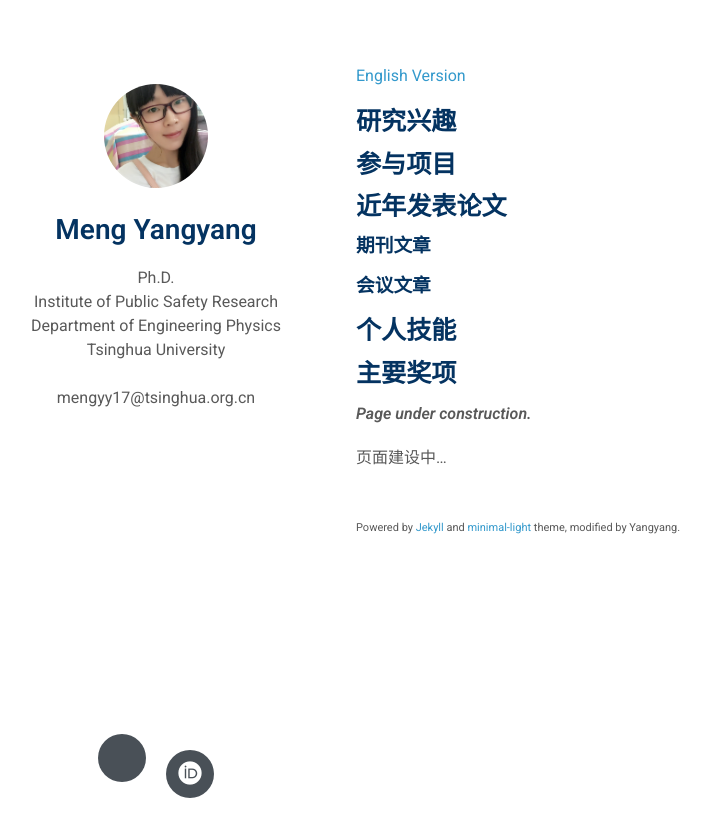
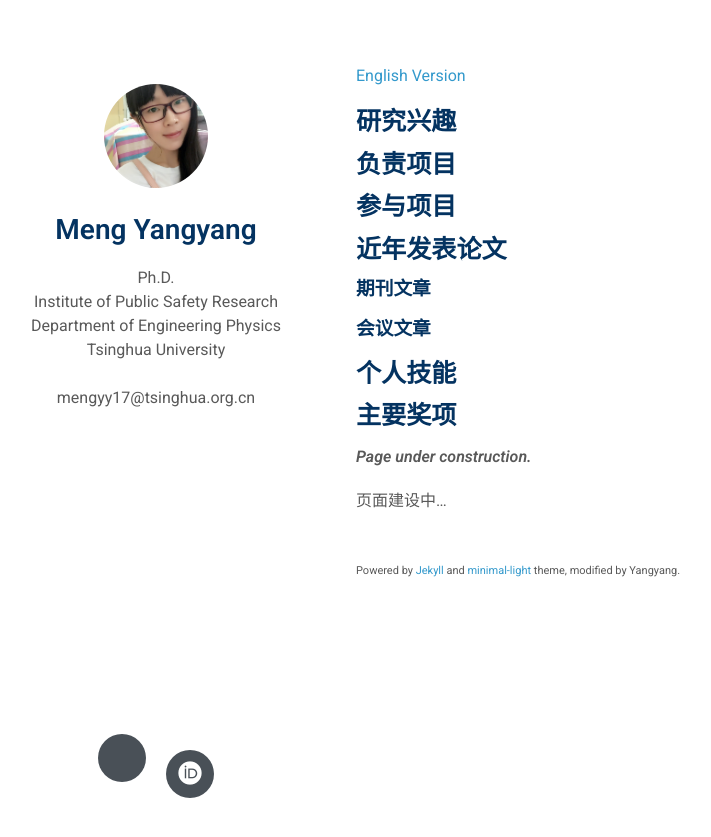
Before and after one commit to mengyy212/mengyy212.github.io, a Jekyll site: the page built from zh/index.md, in a window 1280 px wide. Shown: the top 837 px of the page, without its empty margins (134-845 px from the left). Built offline with Jekyll 4.4.1, drawn with Linux system fonts in a browser that asks for light colours; nearby versions of some CDN libraries; a style sheet for code colours, icons or effects is not loaded.

Commit message:
Update index.md

```diff
--- a/zh/index.md
+++ b/zh/index.md
@@ -5,6 +5,8 @@ layout: homepage_zh
 [English Version](/)
 
 ## 研究兴趣
+
+## 负责项目
 
 ## 参与项目
 
```
